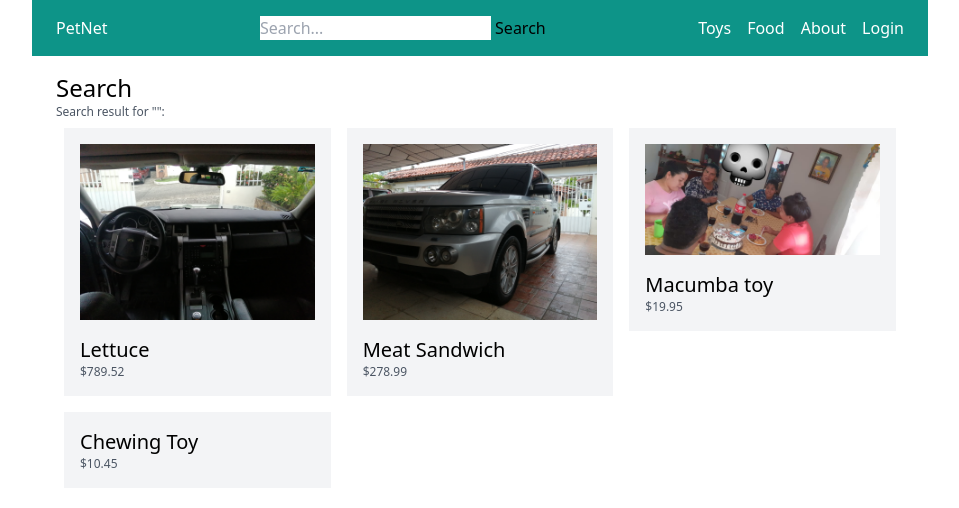
After one commit to jackbasso/django-multi-vendors--QFZsX0b9Cg, a Django app: page /search/ in a window 1280 px wide. The commit adds this page. Shown: the top 508 px of the page, without its empty margins (160-1119 px from the left). Run offline with Django 4.2, Linux system fonts and the light colour scheme; data comes from the database, SQL or seed files in the repository; both versions use the stored data as it was after the commit; some libraries are stand-ins or nearby versions.

Commit message:
search bar

```diff
--- a/petnet/core/templates/core/base.html
+++ b/petnet/core/templates/core/base.html
@@ -13,9 +13,21 @@
         <div class="logo">
             <a href="/" class="text-white">PetNet</a>
         </div>
+
+        <div class='search'>
+            <form method='get' action='/search/'>
+                <input type='search' name='query' placeholder='Search...' >
+                <button>Search</button>
+            </form>
+        </div>
+
         <div class="menu flex space-x-4">
             {% menu %}
-
+            {% if request.user.is_authenticated %}
+                <a href='{% url 'myaccount' %}' class='text-white'>My Account</a>
+            {% else %}
+                <a href='{% url 'login' %}' class='text-white'>Login</a>
+            {% endif %}
         </div>
     </nav>
 
--- a/petnet/petnet/settings.py
+++ b/petnet/petnet/settings.py
@@ -27,6 +27,9 @@ DEBUG = True
 
 ALLOWED_HOSTS = []
 
+# LOGOUT REDIRECT TO
+LOGOUT_REDIRECT_URL = 'frontpage'
+LOGIN_REDIRECT_URL = 'myaccount'
 
 # Application definition
 
--- /dev/null
+++ b/petnet/store/templates/store/search.html
@@ -0,0 +1,28 @@
+{% extends 'core/base.html' %}
+
+{% block title %} Search {% endblock %}
+
+{% block content %}
+<h1 class="text-2xl">Search</h1>
+
+<h2 class='text-xs text-gray-600'>Search result for "{{ query }}":</h2>
+
+<div class="flex flex-wrap">
+  {% for product in products %}
+  <div class="product w-1/3 p-2">
+
+    <div class="p-4 bg-gray-100">
+      {% if product.image %}
+    <div class='image mb-4'>
+      <img src="{{ product.image.url }}" alt="{{ product.title }}" >
+    </div>
+    {% endif %}
+      <a href="{% url 'product_detail' product.category.slug product.slug %}">
+        <h2 class="text-xl">{{ product.title }}</h2>
+        <p class="text-xs text-gray-600">${{ product.get_display_price }}</p>
+      </a>
+    </div>
+  </div>
+  {% endfor %}
+</div>
+{% endblock %}
--- a/petnet/store/urls.py
+++ b/petnet/store/urls.py
@@ -2,6 +2,7 @@ from django.urls import path
 from . import views
 
 urlpatterns = [
+  path('search/', views.search, name='search'),
   path('<slug:slug>/', views.category_detail, name="category_detail"),
   path('<slug:category_slug>/<slug:slug>/', views.product_detail, name="product_detail")
 ]
--- a/petnet/store/views.py
+++ b/petnet/store/views.py
@@ -1,5 +1,11 @@
 from django.shortcuts import render, get_object_or_404
 from .models import Category, Product
+
+def search(request):
+  query = request.GET.get('query', '')
+  products = Product.objects.filter(title__icontains=query)
+  return render(request, 'store/search.html', { 'query':query, 'products':products })
+
 
 def category_detail(request, slug):
   category = get_object_or_404(Category, slug=slug)
--- a/petnet/userprofile/urls.py
+++ b/petnet/userprofile/urls.py
@@ -1,7 +1,11 @@
+from django.contrib.auth import views as auth_views
 from django.urls import path
 from . import views
 
 urlpatterns = [
   path('signup/', views.signup, name='signup'),
+  path('login/', auth_views.LoginView.as_view(template_name='userprofile/login.html'), name='login'), # By defaul Django use 'registration/login.html'
+  path('logout/', auth_views.LogoutView.as_view(), name='logout'),
+  path('myaccount/', views.myaccount, name='myaccount'),
   path('vendors/<int:pk>/', views.vendor_detail, name='vendor_detail'),
 ]
--- a/petnet/userprofile/views.py
+++ b/petnet/userprofile/views.py
@@ -7,6 +7,9 @@ from .models import Userprofile
 def vendor_detail(request, pk):
   user = User.objects.get(pk=pk)
   return render(request, 'userprofile/vendor_detail.html', { 'user':user})
+
+def myaccount(request):
+  return render(request, 'userprofile/myaccount.html')
 
 def signup(request):
   if request.method == 'POST':
```
Also changed, not shown: petnet/userprofile/templates/userprofile/login.html (added, +15 -0 lines), petnet/userprofile/templates/userprofile/myaccount.html (added, +11 -0 lines), petnet/db.sqlite3.
